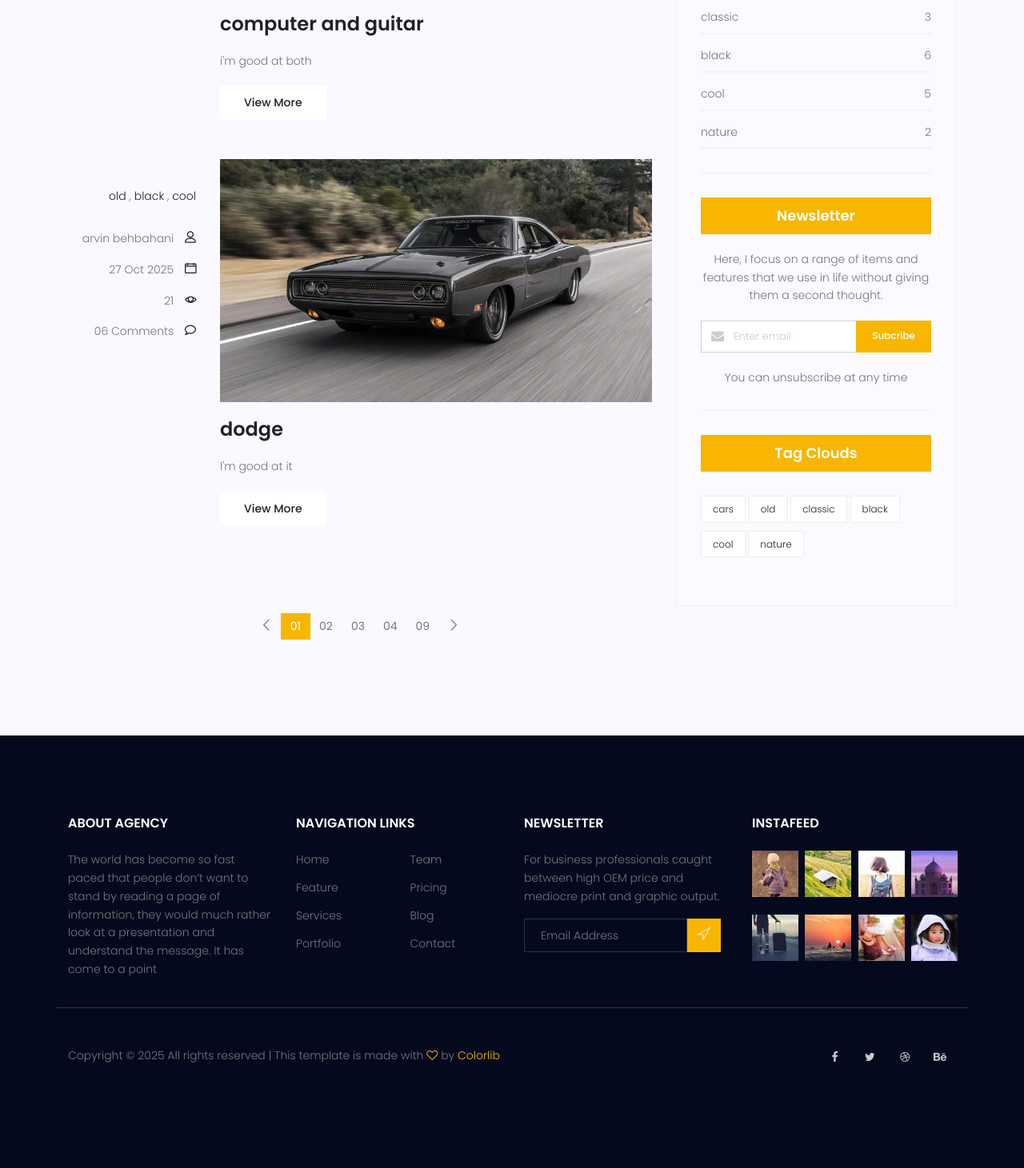
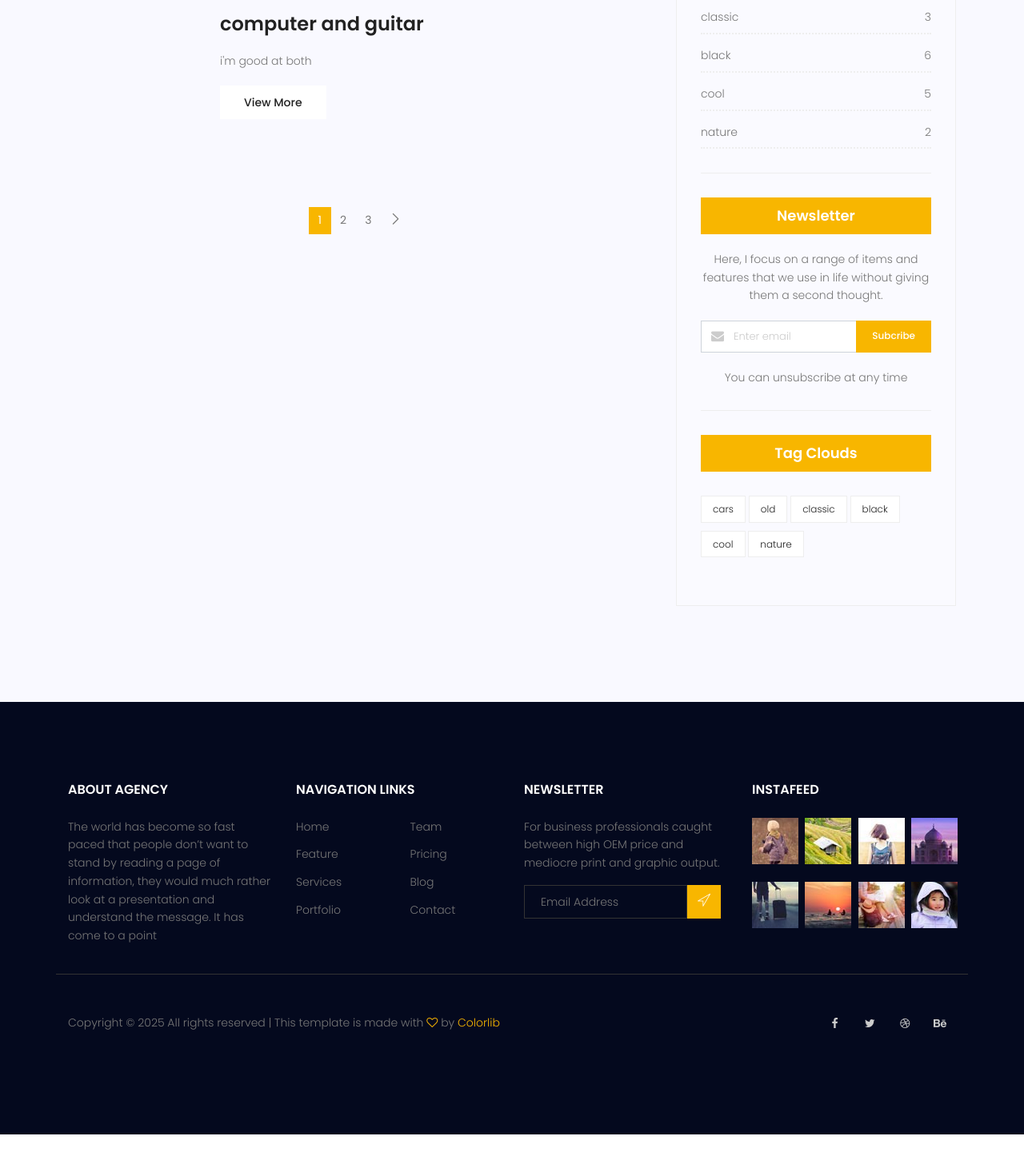
Before and after one commit to goodxarvin/my_site, a Django app: page /blog/ in a window 1280 px wide. Shown: the part 2677-4138 px from the top of the page at 80% size. After the commit the page ends 4096 px from the top, so only its background shows below. Run offline with Django 5.2, Linux system fonts and the light colour scheme; data comes from the database, SQL or seed files in the repository; some libraries are stand-ins or nearby versions.

Commit message:
finished the paginator for blog

```diff
--- a/blog/views.py
+++ b/blog/views.py
@@ -2,6 +2,7 @@ from django.shortcuts import render, get_object_or_404
 from blog.models import Post
 from django.db.models import F, Max, Q
 from django.utils import timezone
+from django.core.paginator import Paginator, EmptyPage, PageNotAnInteger
 
 
 def get_prev_next(post_id: int):
@@ -45,10 +46,18 @@ def home_view(request, **kwargs):
         published_posts = published_posts.filter(
             author__username=kwargs["author_username"])
 
-    limited_published_posts = published_posts[:4]
+    paged_published_posts = Paginator(published_posts, 3)
+    try:
+        page_number = request.GET.get("page-num")
+        paged_published_posts = paged_published_posts.get_page(page_number)
 
-    published_posts_dict = {"published_posts": published_posts,
-                            "limited_published_posts": limited_published_posts}
+    except PageNotAnInteger:
+        paged_published_posts = paged_published_posts.get_page(1)
+
+    except EmptyPage:
+        paged_published_posts = paged_published_posts.get_page(1)
+
+    published_posts_dict = {"paged_published_posts": paged_published_posts}
     return render(request, "travelista/blog/blog-home.html", published_posts_dict)
 
 
--- a/templates/travelista/blog/blog-home.html
+++ b/templates/travelista/blog/blog-home.html
@@ -91,7 +91,7 @@
 	<div class="container">
 		<div class="row">
 			<div class="col-lg-8 posts-list">
-				{% for post in limited_published_posts %}
+				{% for post in paged_published_posts %}
 				<div class="single-post row">
 					<div class="col-lg-3  col-md-3 meta-details">
 						<ul class="tags">
@@ -136,23 +136,32 @@
 				<nav class="blog-pagination justify-content-center d-flex">
 					<ul class="pagination">
 						<li class="page-item">
-							<a href="#" class="page-link" aria-label="Previous">
+							{% if paged_published_posts.has_previous %}
+							<a href="?page-num={{ paged_published_posts.previous_page_number }}" class="page-link"
+								aria-label="Previous">
 								<span aria-hidden="true">
 									<span class="lnr lnr-chevron-left"></span>
 								</span>
 							</a>
+							{% endif %}
 						</li>
-						<li class="page-item active"><a href="#" class="page-link">01</a></li>
-						<li class="page-item"><a href="#" class="page-link">02</a></li>
-						<li class="page-item"><a href="#" class="page-link">03</a></li>
-						<li class="page-item"><a href="#" class="page-link">04</a></li>
-						<li class="page-item"><a href="#" class="page-link">09</a></li>
-						<li class="page-item">
-							<a href="#" class="page-link" aria-label="Next">
-								<span aria-hidden="true">
-									<span class="lnr lnr-chevron-right"></span>
-								</span>
-							</a>
+						{% for page in paged_published_posts.paginator.page_range %}
+						{% if page == paged_published_posts.number %}
+						<li class="page-item active"><a href="?page-num={{ page }}" class="page-link">{{page}}</a>
+						</li>
+						{% else %}
+						<li class="page-item"><a href="?page-num={{ page }}" class="page-link">{{page}}</a></li>
+						{% endif %}
+						{% endfor %}
+
+						{% if paged_published_posts.has_next %}
+						<a href="?page-num={{ paged_published_posts.next_page_number }}" class="page-link"
+							aria-label="Next">
+							<span aria-hidden="true">
+								<span class="lnr lnr-chevron-right"></span>
+							</span>
+						</a>
+						{% endif %}
 						</li>
 					</ul>
 				</nav>
```
